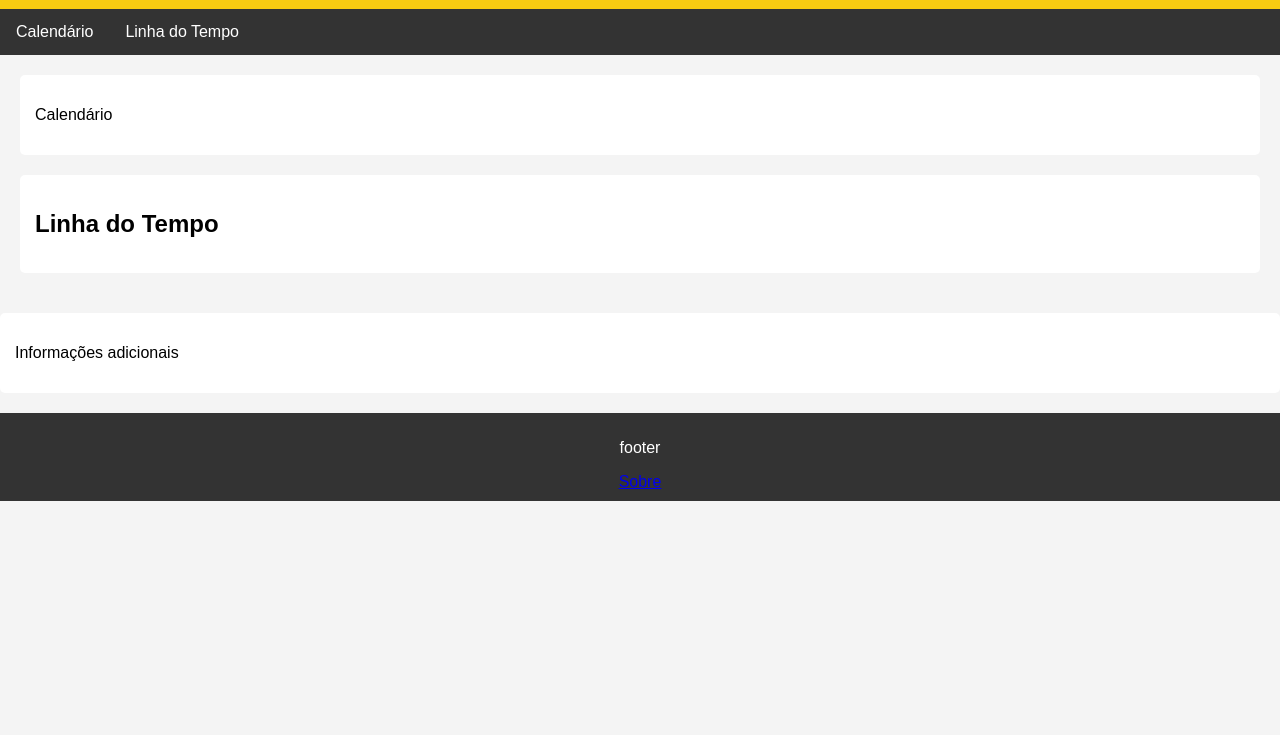
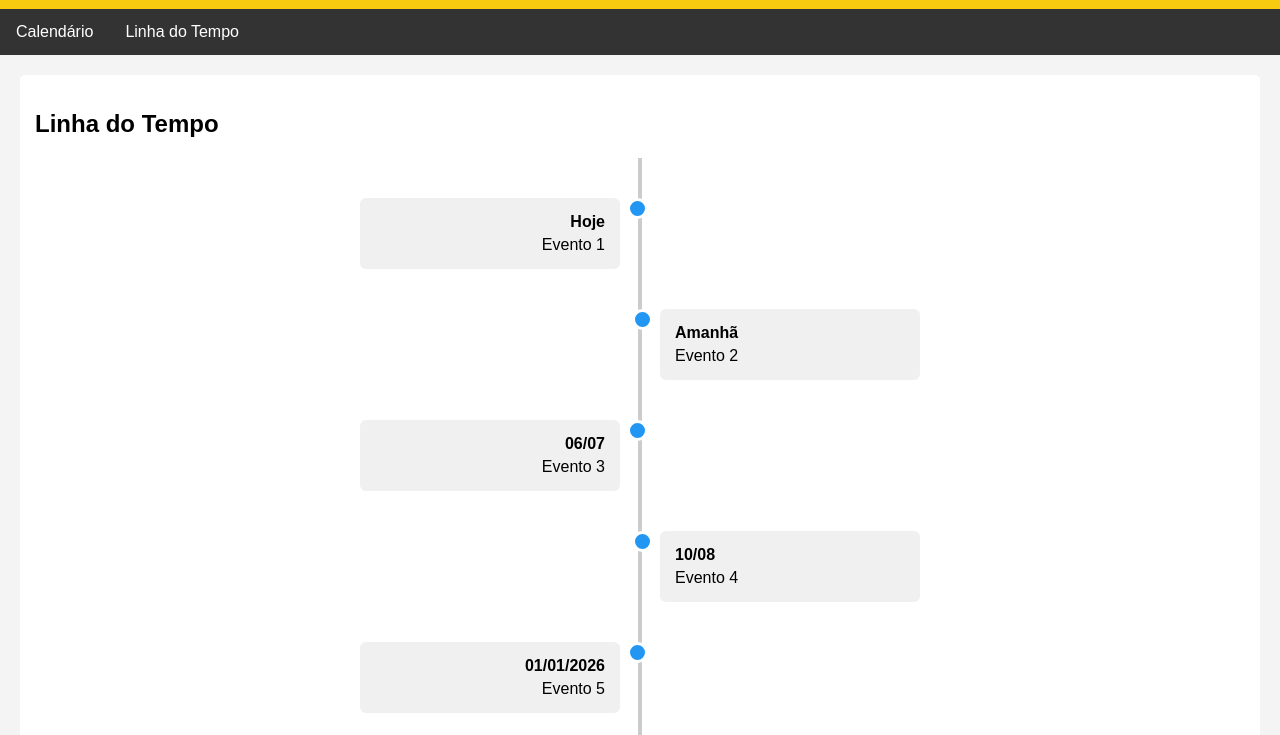
Before and after one commit to dangoncs/calendario-web-cliente, a plain HTML site: page index.html in a window 1280 px wide. Shown: the part 65-800 px from the top of the page. Drawn offline with Linux system fonts and the light colour scheme.

Commit message:
added static timeline

```diff
--- a/index.html
+++ b/index.html
@@ -3,8 +3,8 @@
     <head>
         <meta charset="utf-8">
         <meta http-equiv="X-UA-Compatible" content="IE=edge">
-        <title>Test</title>
-        <meta name="description" content="">
+        <title>Calendário</title>
+        <meta name="description" content="Trabalho da disciplina Desenvolvimento Web Cliente">
         <meta name="viewport" content="width=device-width, initial-scale=1">
         <link rel="stylesheet" href="style.css">
     </head>
@@ -21,16 +21,46 @@
             </ul>
         </nav>
         <main>
+            <!--
             <section id="calendar">
                 <p>Calendário</p>
             </section>
+            -->
             <section id="timeline">
                 <h2>Linha do Tempo</h2>
+                <div class="timeline">
+                    <div class="timeline-item">
+                        <div class="content">
+                            <div class="date">Hoje</div>
+                            <div>Evento 1</div>
+                        </div>
+                    </div>
+                    <div class="timeline-item">
+                        <div class="content">
+                            <div class="date">Amanhã</div>
+                            <div>Evento 2</div>
+                        </div>
+                    </div>
+                    <div class="timeline-item">
+                        <div class="content">
+                            <div class="date">06/07</div>
+                            <div>Evento 3</div>
+                        </div>
+                    </div>
+                    <div class="timeline-item">
+                        <div class="content">
+                            <div class="date">10/08</div>
+                            <div>Evento 4</div>
+                        </div>
+                    </div>
+                    <div class="timeline-item">
+                        <div class="content">
+                            <div class="date">01/01/2026</div>
+                            <div>Evento 5</div>
+                        </div>
+                    </div>
             </section>
         </main>
-        <section>
-            <p>Informações adicionais</p>
-        </section>
         <footer>
             <p>footer</p>
             <a href="#">Sobre</a>
--- a/style.css
+++ b/style.css
@@ -75,6 +75,71 @@ section {
     border-radius: 5px;
 }
 
+#timeline .timeline {
+    position: relative;
+    margin: 0 auto;
+    padding: 20px 0;
+    width: 600px;
+}
+
+#timeline .timeline::before {
+    content: '';
+    position: absolute;
+    left: 50%;
+    top: 0;
+    bottom: 0;
+    width: 4px;
+    background: #ccc;
+    transform: translateX(-50%);
+}
+
+#timeline .timeline-item {
+    position: relative;
+    width: 50%;
+    padding: 20px;
+    box-sizing: border-box;
+}
+
+#timeline .timeline-item:nth-child(odd) {
+    left: 0;
+    text-align: right;
+}
+
+#timeline .timeline-item:nth-child(even) {
+    left: 50%;
+}
+
+#timeline .timeline-item::before {
+    content: '';
+    position: absolute;
+    top: 20px;
+    width: 15px;
+    height: 15px;
+    background: #2196F3;
+    border-radius: 50%;
+    z-index: 1;
+    border: 3px solid white;
+}
+
+#timeline .timeline-item:nth-child(odd)::before {
+    right: -8px;
+}
+
+#timeline .timeline-item:nth-child(even)::before {
+    left: -8px;
+}
+
+#timeline .content {
+    padding: 15px;
+    background: #f0f0f0;
+    border-radius: 6px;
+}
+
+#timeline .date {
+    font-weight: bold;
+    margin-bottom: 5px;
+}
+
 footer {
     background-color: #333;
     color: white;
```
